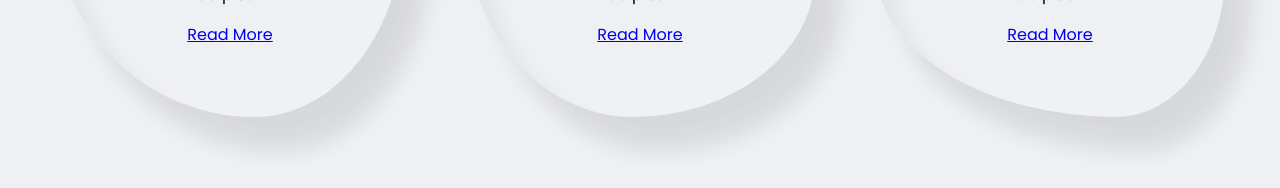
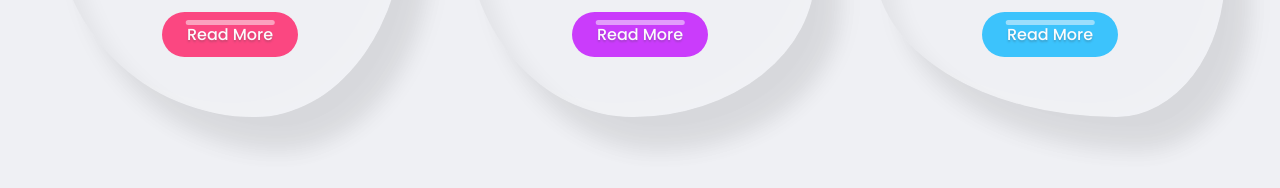
Before and after one commit to CJR85/water-drop-cards, a plain HTML site: page index.html in a window 1280 px wide. Shown: the part 458-646 px from the top of the page. Drawn offline with Linux system fonts and the light colour scheme.

Commit message:
Style anchor tag, hover and before pseudo class

```diff
--- a/style.css
+++ b/style.css
@@ -104,3 +104,32 @@ body {
   font-size: 2em;
   color: var(--clr);
 }
+
+.container .drop .content a {
+  position: relative;
+  padding: 10px 25px;
+  background: var(--clr);
+  text-decoration: none;
+  color: #fff;
+  border-radius: 25px;
+  font-weight: 500;
+  text-shadow: 0 2px 2px rgba(0, 0, 0, 0.25);
+  opacity: 0.75;
+  transition: 0.5s;
+}
+
+.container .drop .content a:hover {
+  opacity: 1;
+}
+
+.container .drop .content a::before {
+  content: '';
+  position: absolute;
+  top: 8px;
+  left: 50%;
+  transform: translateX(-50%);
+  width: 65%;
+  height: 5px;
+  border-radius: 5px;
+  background: rgba(255, 255, 255, 0.5);
+}
```
